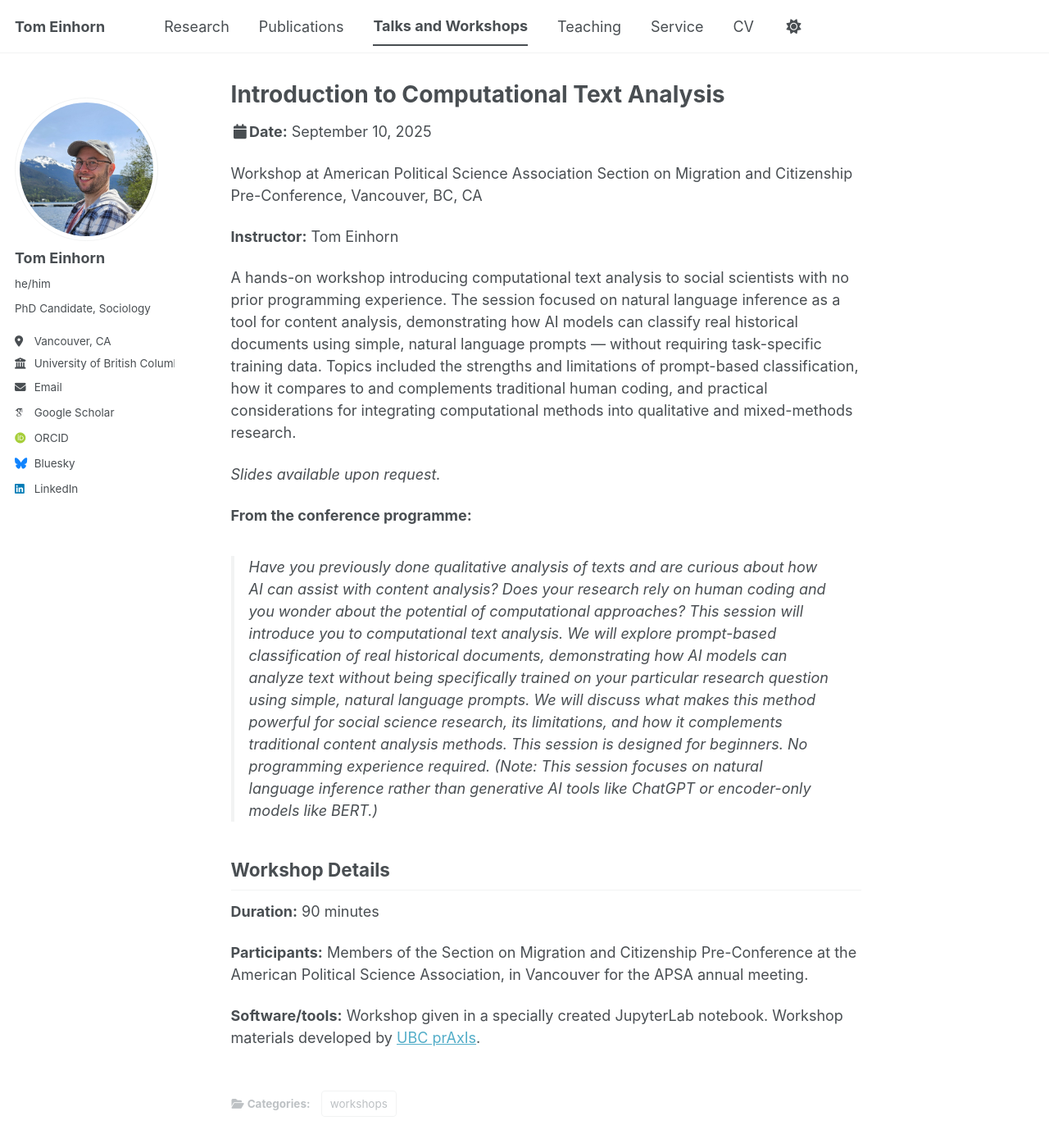
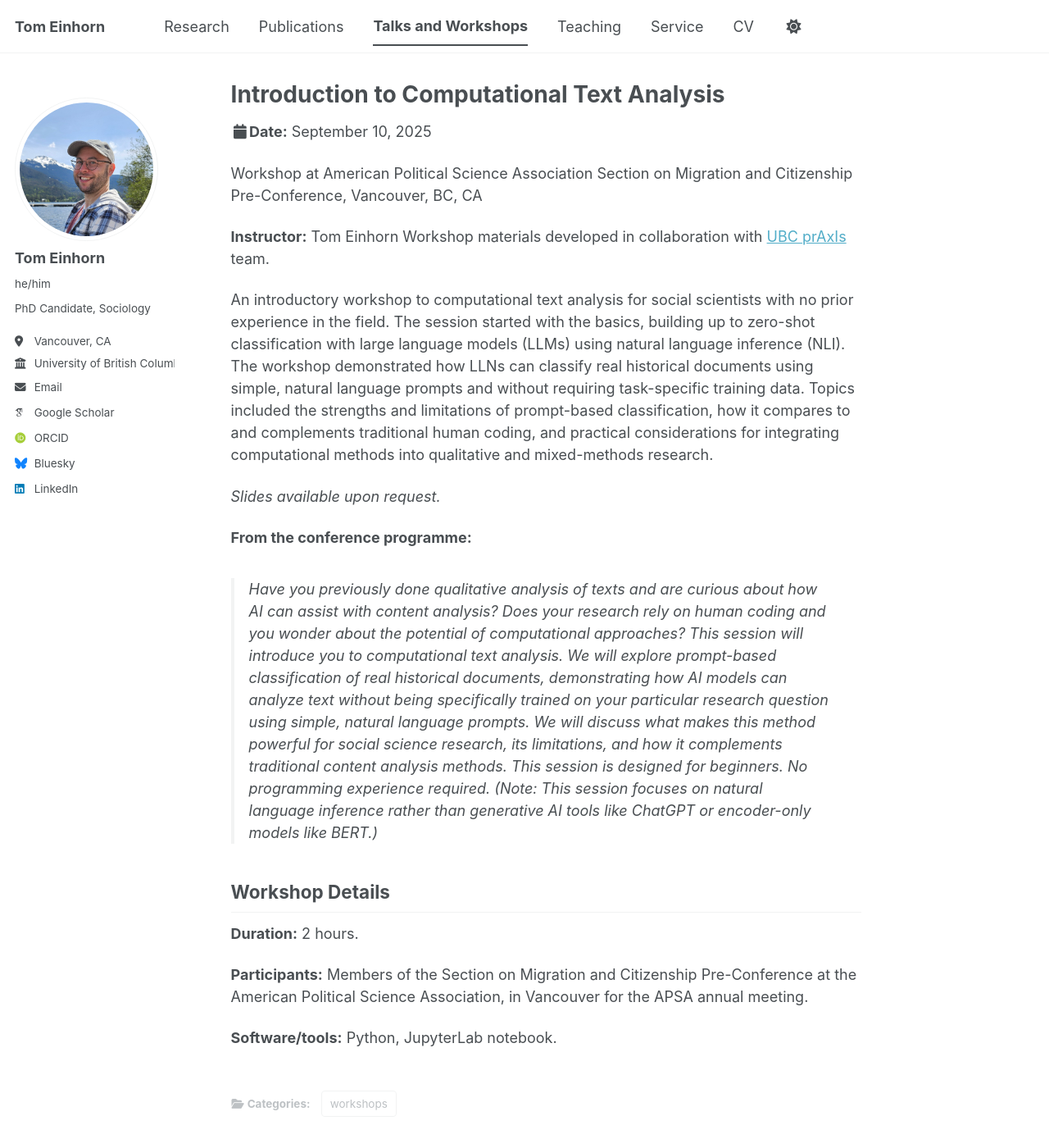
Before and after one commit to TomEinhorn/tomeinhorn.github.io, a Jekyll site: the page built from _talks/2025-09-10-computational-workshop.md, in a window 1280 px wide and 1400 px high. Shown: the whole window at 82% size. Built offline with Jekyll 4.4.1, drawn with Linux system fonts in a browser that asks for light colours; some web fonts are replaced; a script bundle is joined from its source files by our own code; library files that are not in the unit come from our copies.

Commit message:
Update 2025-09-10-computational-workshop.md

```diff
--- a/_talks/2025-09-10-computational-workshop.md
+++ b/_talks/2025-09-10-computational-workshop.md
@@ -12,8 +12,9 @@ slidesurl:
 ---
 
 **Instructor:** Tom Einhorn
+Workshop materials developed in collaboration with [UBC prAxIs](https://ubcecon.github.io/praxis-ubc/) team.
 
-A hands-on workshop introducing computational text analysis to social scientists with no prior programming experience. The session focused on natural language inference as a tool for content analysis, demonstrating how AI models can classify real historical documents using simple, natural language prompts — without requiring task-specific training data. Topics included the strengths and limitations of prompt-based classification, how it compares to and complements traditional human coding, and practical considerations for integrating computational methods into qualitative and mixed-methods research.
+An introductory workshop to computational text analysis for social scientists with no prior experience in the field. The session started with the basics, building up to zero-shot classification with large language models (LLMs) using natural language inference (NLI). The workshop demonstrated how LLNs can classify real historical documents using simple, natural language prompts and without requiring task-specific training data. Topics included the strengths and limitations of prompt-based classification, how it compares to and complements traditional human coding, and practical considerations for integrating computational methods into qualitative and mixed-methods research.
 
 *Slides available upon request.*
 
@@ -23,8 +24,8 @@ A hands-on workshop introducing computational text analysis to social scientists
 
 ## Workshop Details
 
-**Duration:** 90 minutes
+**Duration:** 2 hours.
 
 **Participants:** Members of the Section on Migration and Citizenship Pre-Conference at the American Political Science Association, in Vancouver for the APSA annual meeting.
 
-**Software/tools:** Workshop given in a specially created JupyterLab notebook. Workshop materials developed by [UBC prAxIs](https://ubcecon.github.io/praxis-ubc/).
+**Software/tools:** Python, JupyterLab notebook.
```
